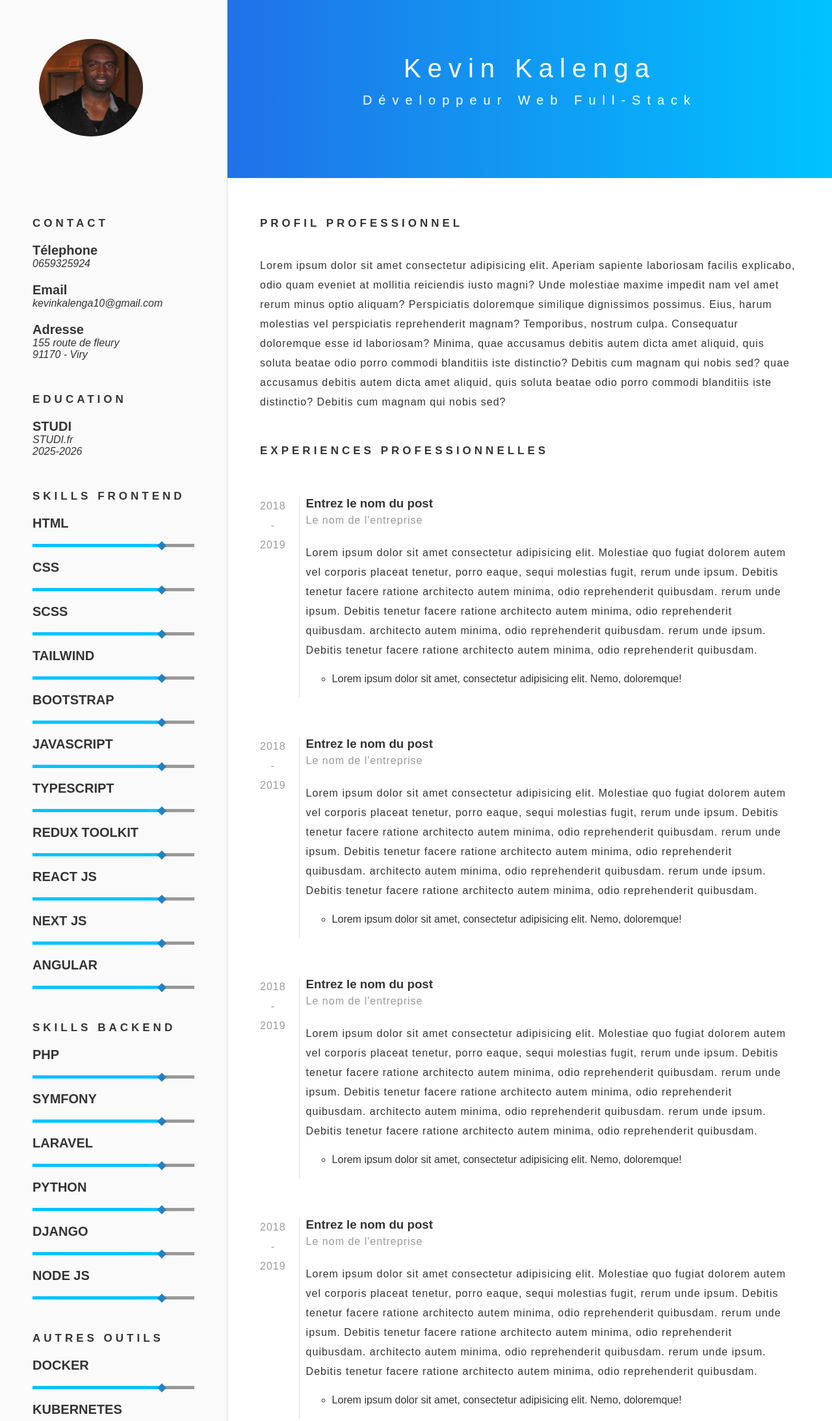
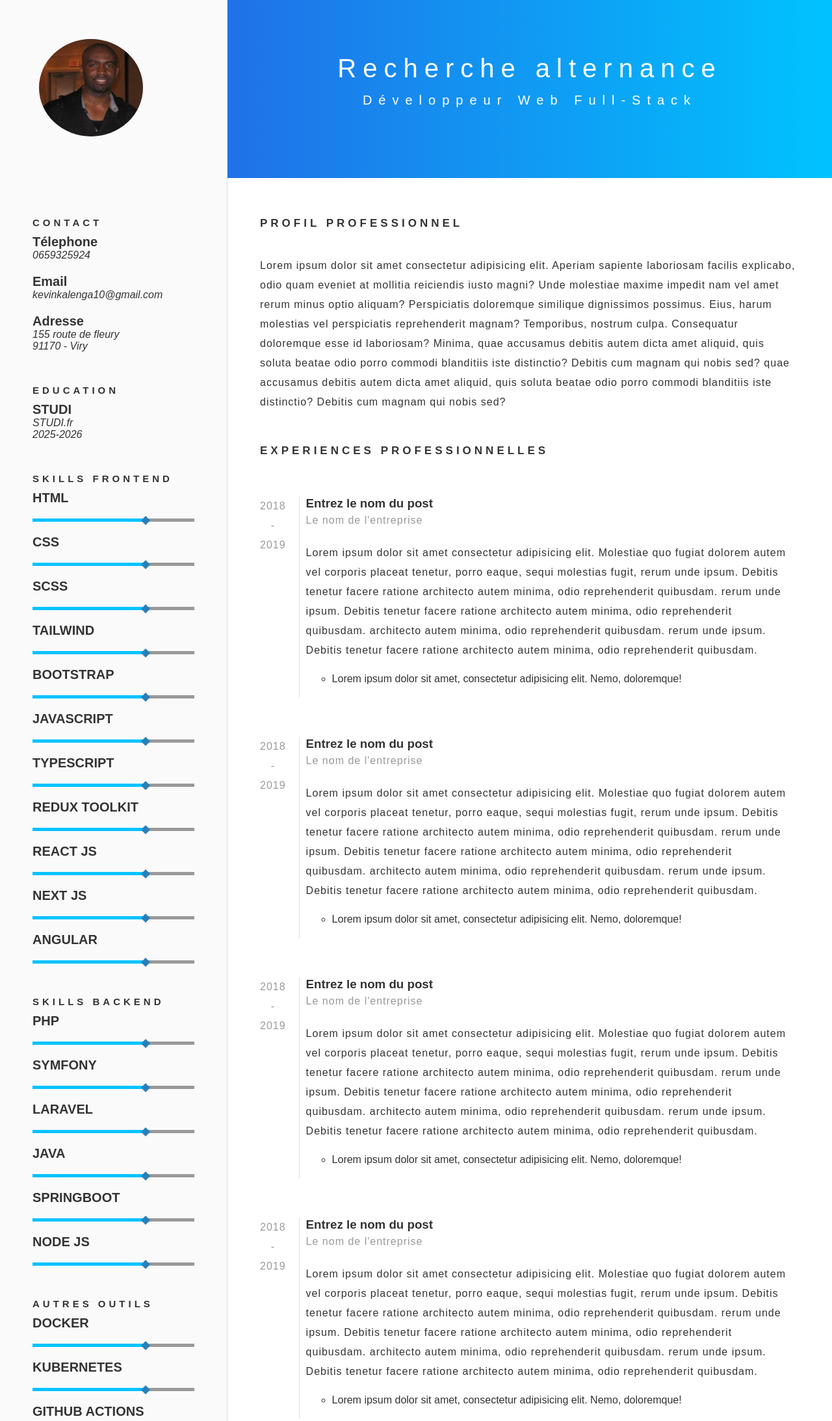
Before and after one commit to kevinkalenga/CV_Kevin, a website: page index.html in a window 1280 px wide. Shown: the top 2187 px of the page at 65% size. Drawn offline with Linux system fonts and the light colour scheme; a web font is replaced by a local one.

Commit message:
Change Img

```diff
--- a/index.html
+++ b/index.html
@@ -14,7 +14,7 @@
 <body>
    <div class="grid-container ">
          <header>
-             <h1>Kevin Kalenga</h1>
+             <h1>Recherche alternance</h1>
               <p>Développeur Web Full-Stack</p>
          </header>
         <section class="picture">
@@ -41,6 +41,7 @@
            </div>
            <div class="block">
               <h2 class="title-small">SKILLS FRONTEND</h2>
+
 
               <h3>HTML</h3>
               <div class="bar-skill">
@@ -69,6 +70,7 @@
               </div>
               <h3>JAVASCRIPT</h3>
               <div class="bar-skill">
+
                 <div class="bar-skill-progress"></div>
                 <div class="bar-skill-dot"></div>
               </div>
@@ -117,12 +119,12 @@
                 <div class="bar-skill-progress"></div>
                 <div class="bar-skill-dot"></div>
               </div>
-              <h3>PYTHON</h3>
+              <h3>JAVA</h3>
               <div class="bar-skill">
                 <div class="bar-skill-progress"></div>
                 <div class="bar-skill-dot"></div>
               </div>
-              <h3>DJANGO</h3>
+              <h3>SPRINGBOOT</h3>
               <div class="bar-skill">
                 <div class="bar-skill-progress"></div>
                 <div class="bar-skill-dot"></div>
--- a/scss/style.scss
+++ b/scss/style.scss
@@ -82,6 +82,10 @@ aside {
     margin-bottom: 0;
     font-size: 2rem;
    }
+   h2{
+    font-size: 1.5rem;
+    margin-bottom: 1rem;
+   }
    p {
     margin: 0 0 2rem 0;
     font-style: italic;
@@ -96,7 +100,7 @@ aside {
             height: 5px;
             top:0;
             left:0;
-            width: 80%;
+            width: 70%;
             background: var(--light);
        }
       .bar-skill-dot {
@@ -104,7 +108,7 @@ aside {
          height: 10px;
          width: 10px;
          background: var(--dark);
-         left: calc(80% - 5px);
+         left: calc(70% - 5px);
          top: -2.5px;
          transform: rotate(45deg);
       }
@@ -128,6 +132,17 @@ aside {
         font-size: 2rem;
        }
    }
+   .js, .css, .html {
+    width: 80px;
+   }
+   .html_css_js {
+    display: flex;
+    .img_padding{
+      padding-left: 8px;
+    }
+
+   }
+
  }
 }
 
```
Also changed, not shown: Images/css.png (added), Images/htm.png (added), Images/html.jpg (added), Images/javascript.jpeg (added), css/style.css, 1 other file.
